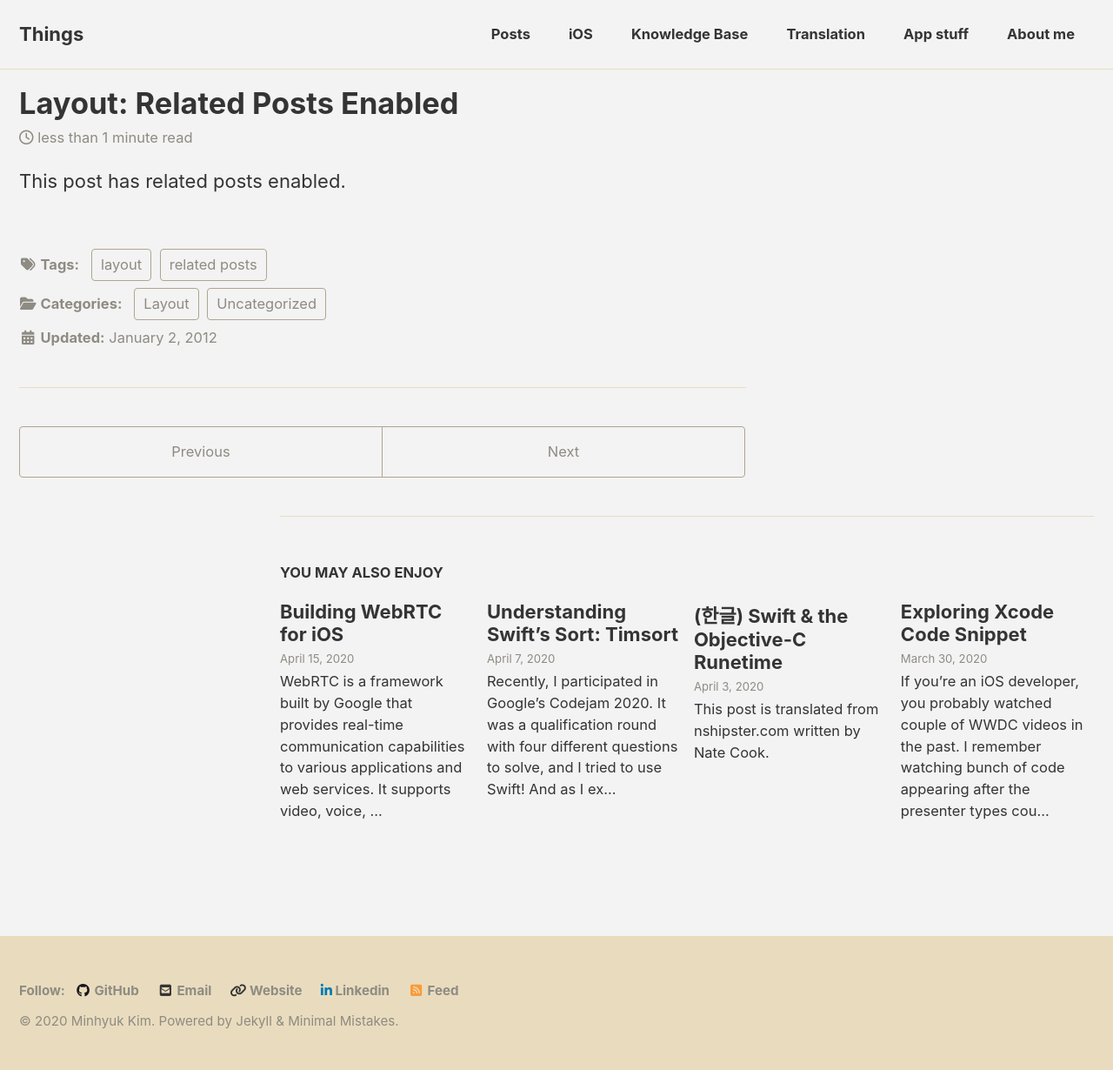
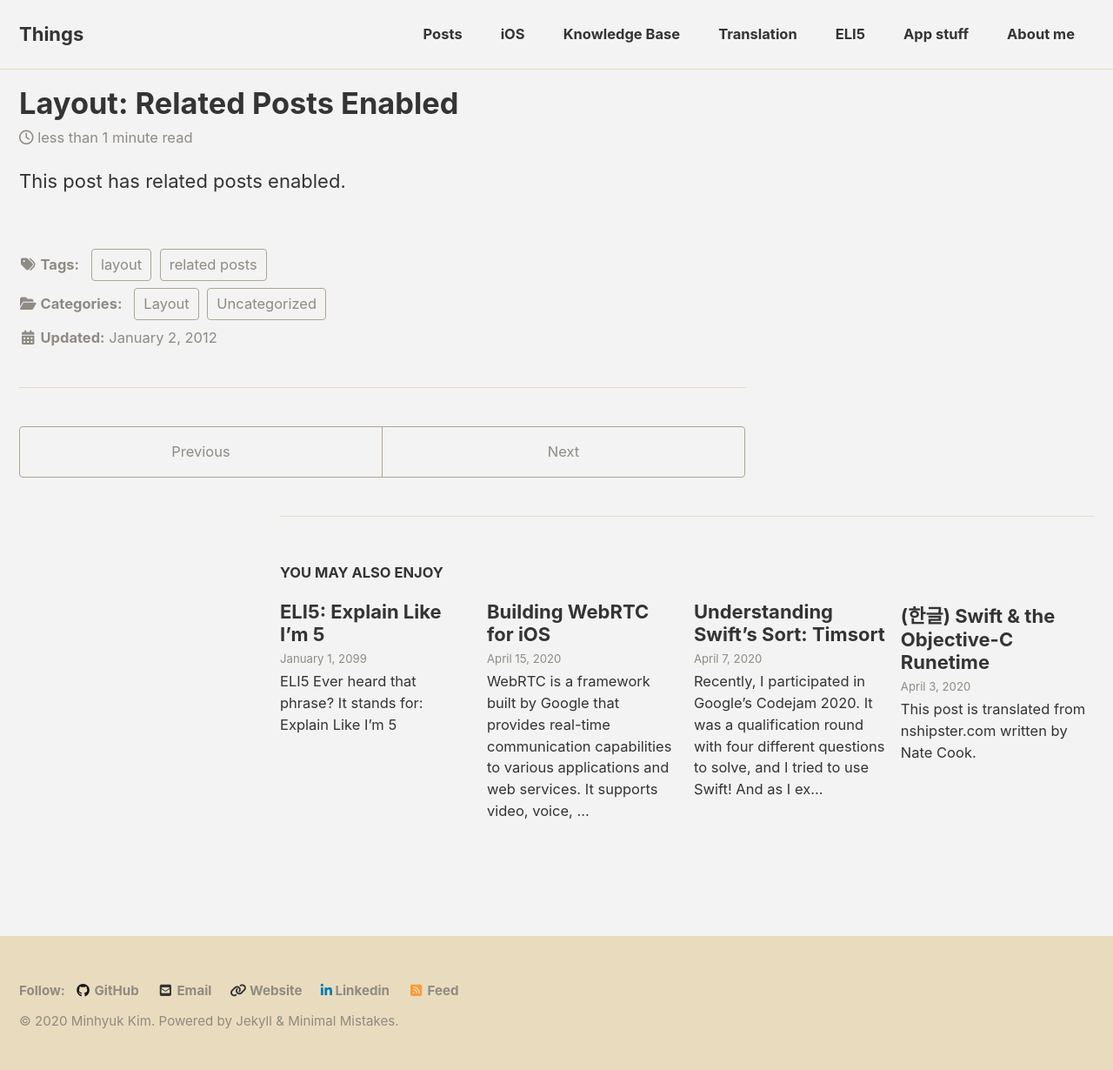
Before and after one commit to mininny/mininny.github.io, a Jekyll site: the page built from _temp_guide/2012-01-02-layout-related-posts.md, in a window 1280 px wide. Shown: the whole page at 87% size. Built offline with Jekyll 4.4.1, drawn with Linux system fonts in a browser that asks for light colours; cached includes are drawn as plain includes; nearby versions of some CDN libraries.

Commit message:
Added ELI5

```diff
--- a/_config.yml
+++ b/_config.yml
@@ -222,7 +222,7 @@ jekyll-archives:
     category: /:name/
     tag: /:name/
 
-category_list: [ ios, knowledge_base, translation ]
+category_list: [ ios, knowledge_base, translation, eli5 ]
 
 # HTML Compression
 # - https://jch.penibelst.de/
@@ -294,6 +294,18 @@ defaults:
       comments: true
       sidebar:
         nav: "knowledge_base"
+  # _eli5
+  - scope:
+      path: "_eli5"
+      type: eli5
+    values:
+      layout: single
+      read_time: true
+      author_profile: true
+      share: true
+      comments: true
+      sidebar:
+        nav: "eli5"
   # _translation
   - scope:
       path: "_translation"
--- a/_data/navigation.yml
+++ b/_data/navigation.yml
@@ -8,6 +8,8 @@ main:
     url: /knowledge_base/
   - title: "Translation"
     url: /translation/
+  - title: "ELI5"
+    url: /eli5/
   - title: "App stuff"
     url: /app_stuff/
   - title: "About me"
--- /dev/null
+++ b/_posts/2020-04-16-eli5.md
@@ -0,0 +1,20 @@
+---
+title:  "ELI5: Explain Like I'm 5"
+category: eli5
+tags: [eli5]
+date: 2099-01-01
+---
+
+# ELI5
+Ever heard that phrase?
+It stands for:
+- Explain
+- Like
+- I'm
+- 5
+
+Basically, simplifying complicated concepts!
+
+And apparently, teaching and explaining things in a very easy and simple terms is a very effective method of learning. So, I'm going to use this space to jot down any new things that I learnt that is worth "translating" into simple terms.
+
+Let's see if it works!
```
Also changed, not shown: _pages/eli5.md (added, +11 -0 lines), assets/images/splash-image-eli5.jpg (added).
